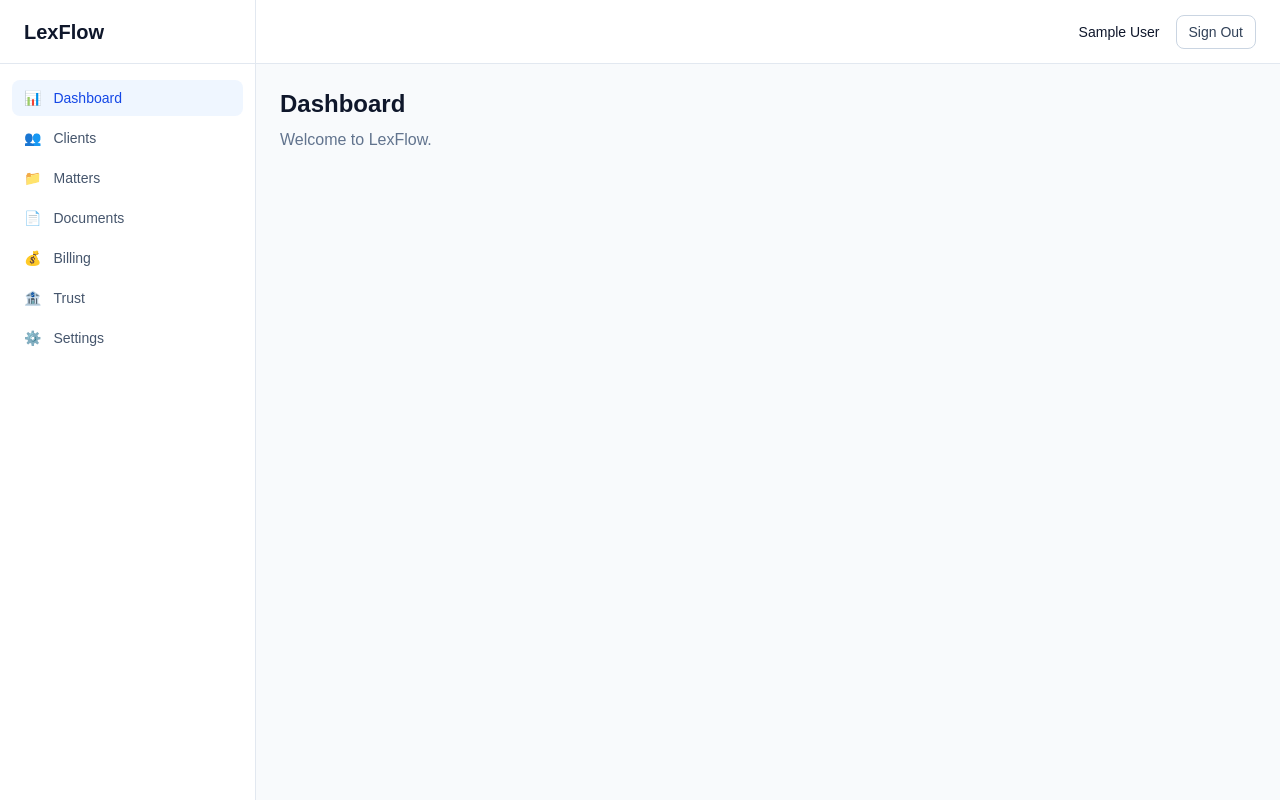
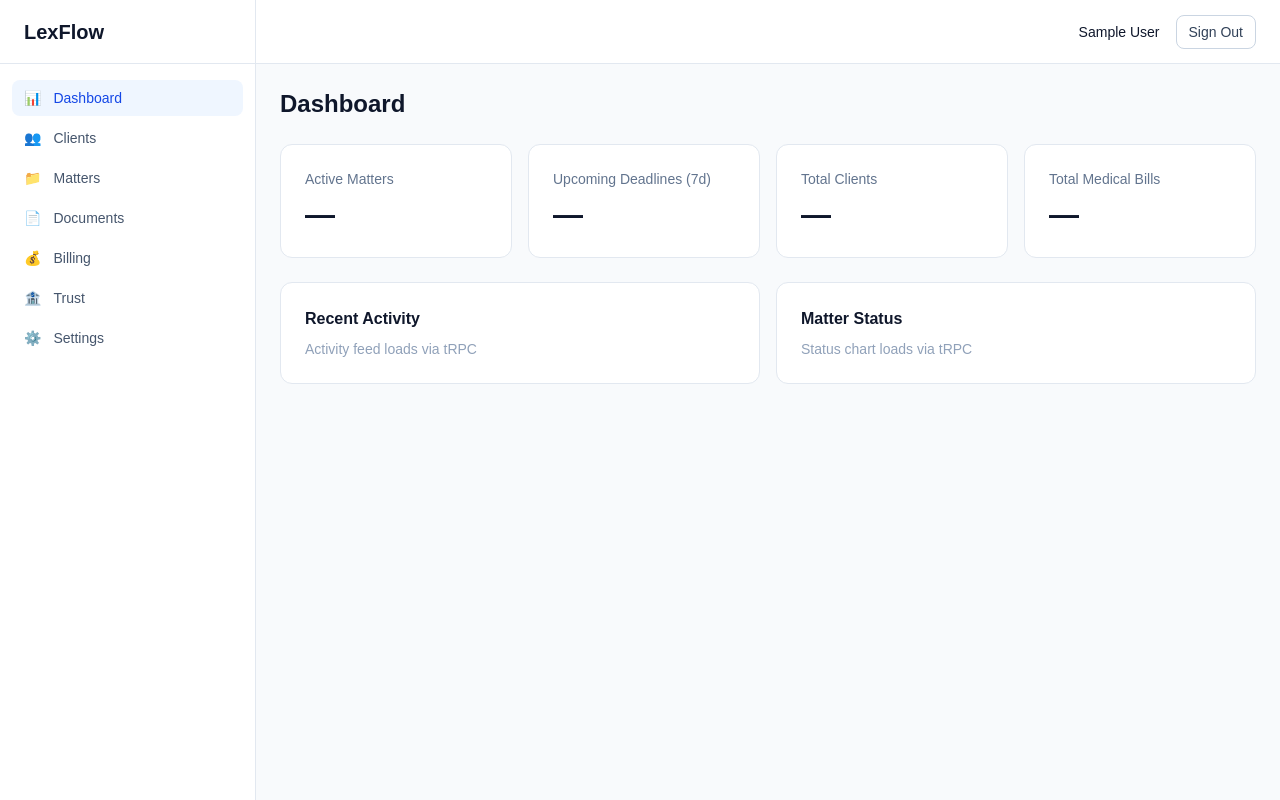
Before and after one commit to BigRigVibeCoder/lexflow-frontend, a Next.js app: page /dashboard in a window 1280 px wide. Built offline with nearby package versions, Linux system fonts and the light colour scheme; no server answers; sample sign-in values are in the browser's storage.

Commit message:
feat(SPR-003): T-033 dashboard widgets

```diff
--- a/src/app/(dashboard)/dashboard/page.tsx
+++ b/src/app/(dashboard)/dashboard/page.tsx
@@ -1,3 +1,19 @@
+"use client";
+
 export default function DashboardPage() {
-  return (<div data-testid="dashboard-page"><h1 className="text-2xl font-bold text-slate-900">Dashboard</h1><p className="mt-2 text-slate-500">Welcome to LexFlow.</p></div>);
+  return (
+    <div data-testid="dashboard-page">
+      <h1 className="text-2xl font-bold text-slate-900">Dashboard</h1>
+      <div className="mt-6 grid grid-cols-2 gap-4 lg:grid-cols-4">
+        <div className="rounded-xl border border-slate-200 bg-white p-6" data-testid="kpi-active-matters"><p className="text-sm font-medium text-slate-500">Active Matters</p><p className="mt-2 text-3xl font-bold text-slate-900">—</p></div>
+        <div className="rounded-xl border border-slate-200 bg-white p-6" data-testid="kpi-upcoming-deadlines"><p className="text-sm font-medium text-slate-500">Upcoming Deadlines (7d)</p><p className="mt-2 text-3xl font-bold text-slate-900">—</p></div>
+        <div className="rounded-xl border border-slate-200 bg-white p-6" data-testid="kpi-total-clients"><p className="text-sm font-medium text-slate-500">Total Clients</p><p className="mt-2 text-3xl font-bold text-slate-900">—</p></div>
+        <div className="rounded-xl border border-slate-200 bg-white p-6" data-testid="kpi-medical-bills"><p className="text-sm font-medium text-slate-500">Total Medical Bills</p><p className="mt-2 text-3xl font-bold text-slate-900">—</p></div>
+      </div>
+      <div className="mt-6 grid grid-cols-2 gap-4">
+        <div className="rounded-xl border border-slate-200 bg-white p-6" data-testid="recent-activity"><h2 className="font-semibold text-slate-900">Recent Activity</h2><p className="mt-2 text-sm text-slate-400">Activity feed loads via tRPC</p></div>
+        <div className="rounded-xl border border-slate-200 bg-white p-6" data-testid="matter-status-chart"><h2 className="font-semibold text-slate-900">Matter Status</h2><p className="mt-2 text-sm text-slate-400">Status chart loads via tRPC</p></div>
+      </div>
+    </div>
+  );
 }
```
Also changed, not shown: 1 other file (tests, documents, lock files or other folders).
